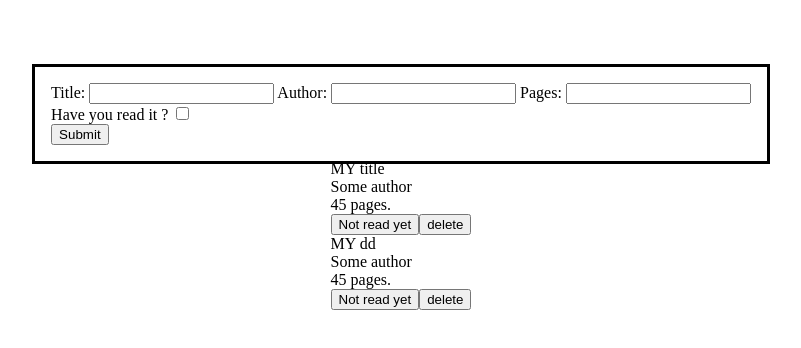
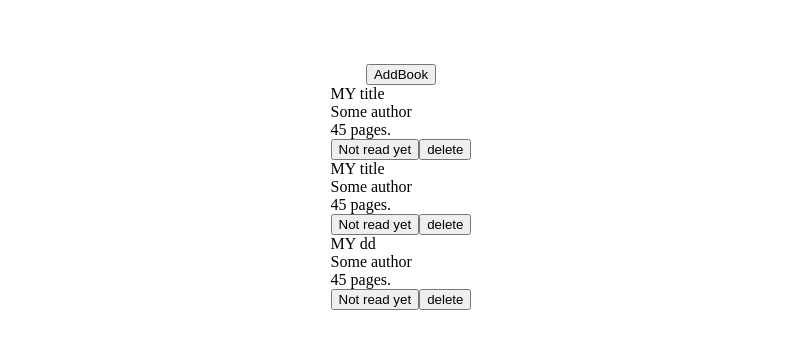
Before and after one commit to doorkiPr/Library, a plain HTML site: page index.html in a window 1280 px wide. Shown: the part 64-412 px from the top of the page, without its empty margins (239-1040 px from the left). Drawn offline with Linux system fonts and the light colour scheme.

Commit message:
FIX:remove open tag from dialogue

```diff
--- a/index.html
+++ b/index.html
@@ -14,7 +14,7 @@
         <div class="header">Library</div>
         <div class="content">
             <div class="buttonWrapper"> <button class="addBook">AddBook</button></div>
-            <dialog open>
+            <dialog>
                 <form method="dialog">
                     <label for="title">Title:</label>
                     <input type="text" id="title" name="title" required>
```
